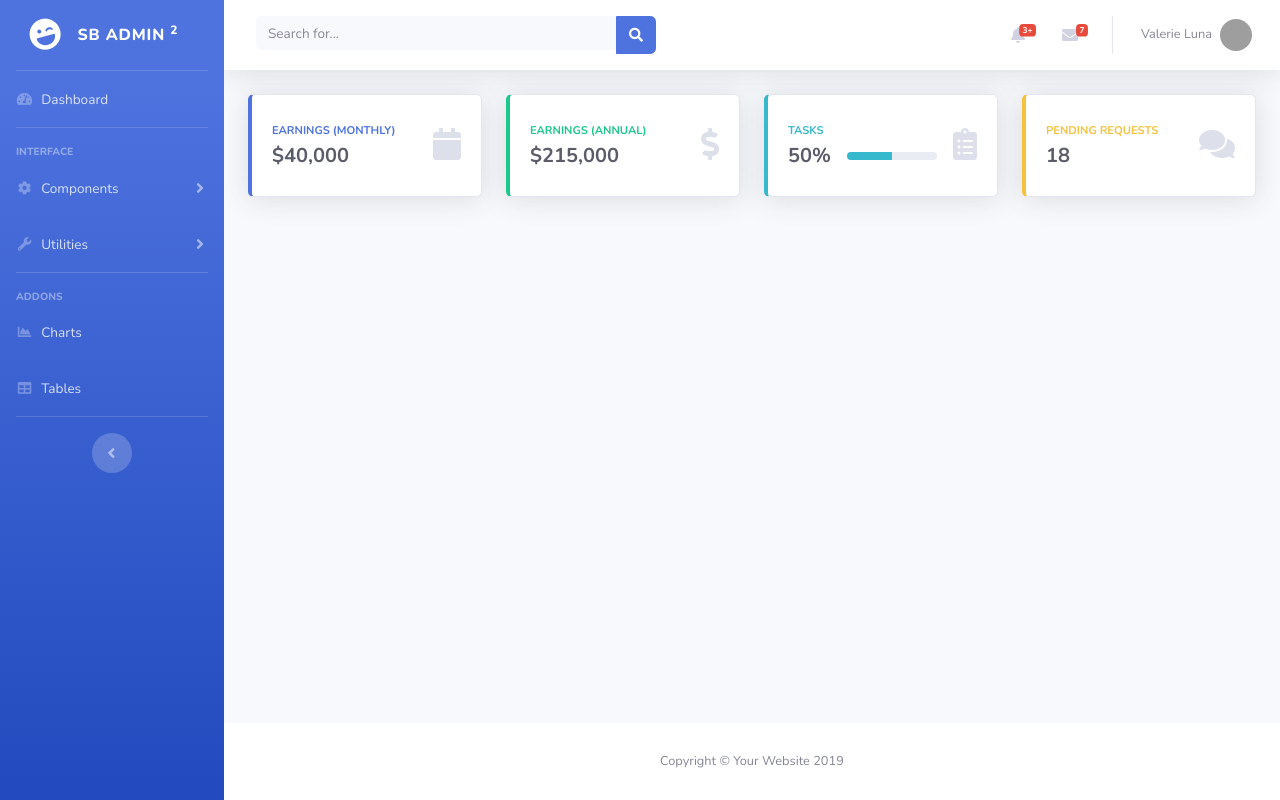
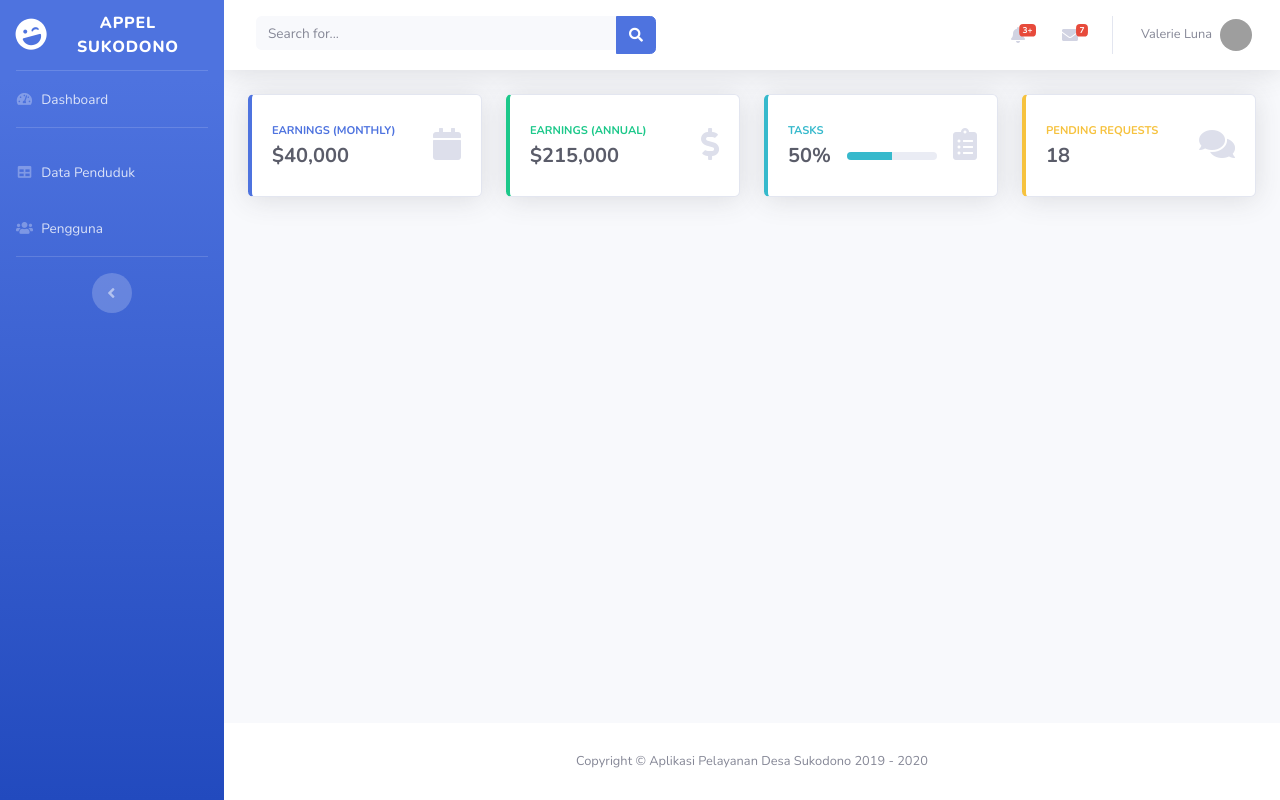
Before and after one commit to arissaturrohman/apel_murah, a PHP site: page /admin/index.php in a window 1280 px wide. Run offline with PHP 8.4, Linux system fonts and the light colour scheme; data that the repository does not hold is empty; grey boxes are pictures that could not be loaded.

```diff
--- a/admin/index.php
+++ b/admin/index.php
@@ -1,6 +1,8 @@
 <?php
 
 include('../inc/config.php');
+
+error_reporting(E_ALL ^(E_NOTICE | E_WARNING));
 
 ?>
 <!DOCTYPE html>
@@ -30,99 +32,7 @@ include('../inc/config.php');
   <!-- Page Wrapper -->
   <div id="wrapper">
 
-    <!-- Sidebar -->
-    <ul class="navbar-nav bg-gradient-primary sidebar sidebar-dark accordion" id="accordionSidebar">
-
-      <!-- Sidebar - Brand -->
-      <a class="sidebar-brand d-flex align-items-center justify-content-center" href="index.html">
-        <div class="sidebar-brand-icon rotate-n-15">
-          <i class="fas fa-laugh-wink"></i>
-        </div>
-        <div class="sidebar-brand-text mx-3">SB Admin <sup>2</sup></div>
-      </a>
-
-      <!-- Divider -->
-      <hr class="sidebar-divider my-0">
-
-      <!-- Nav Item - Dashboard -->
-      <li class="nav-item">
-        <a class="nav-link" href="index.php">
-          <i class="fas fa-fw fa-tachometer-alt"></i>
-          <span>Dashboard</span></a>
-      </li>
-
-      <!-- Divider -->
-      <hr class="sidebar-divider">
-
-      <!-- Heading -->
-      <div class="sidebar-heading">
-        Interface
-      </div>
-
-      <!-- Nav Item - Pages Collapse Menu -->
-      <li class="nav-item">
-        <a class="nav-link collapsed" href="#" data-toggle="collapse" data-target="#collapseTwo" aria-expanded="true" aria-controls="collapseTwo">
-          <i class="fas fa-fw fa-cog"></i>
-          <span>Components</span>
-        </a>
-        <div id="collapseTwo" class="collapse" aria-labelledby="headingTwo" data-parent="#accordionSidebar">
-          <div class="bg-white py-2 collapse-inner rounded">
-            <h6 class="collapse-header">Custom Components:</h6>
-            <a class="collapse-item" href="buttons.html">Buttons</a>
-            <a class="collapse-item" href="cards.html">Cards</a>
-          </div>
-        </div>
-      </li>
-
-      <!-- Nav Item - Utilities Collapse Menu -->
-      <li class="nav-item">
-        <a class="nav-link collapsed" href="#" data-toggle="collapse" data-target="#collapseUtilities" aria-expanded="true" aria-controls="collapseUtilities">
-          <i class="fas fa-fw fa-wrench"></i>
-          <span>Utilities</span>
-        </a>
-        <div id="collapseUtilities" class="collapse" aria-labelledby="headingUtilities" data-parent="#accordionSidebar">
-          <div class="bg-white py-2 collapse-inner rounded">
-            <h6 class="collapse-header">Custom Utilities:</h6>
-            <a class="collapse-item" href="utilities-color.html">Colors</a>
-            <a class="collapse-item" href="utilities-border.html">Borders</a>
-            <a class="collapse-item" href="utilities-animation.html">Animations</a>
-            <a class="collapse-item" href="utilities-other.html">Other</a>
-          </div>
-        </div>
-      </li>
-
-      <!-- Divider -->
-      <hr class="sidebar-divider">
-
-      <!-- Heading -->
-      <div class="sidebar-heading">
-        Addons
-      </div>
-
-      <!-- Nav Item - Charts -->
-      <li class="nav-item">
-        <a class="nav-link" href="index.php?page=penduduk">
-          <i class="fas fa-fw fa-chart-area"></i>
-          <span>Charts</span></a>
-      </li>
-
-      <!-- Nav Item - Tables -->
-      <li class="nav-item">
-        <a class="nav-link" href="tables.html">
-          <i class="fas fa-fw fa-table"></i>
-          <span>Tables</span></a>
-      </li>
-
-      <!-- Divider -->
-      <hr class="sidebar-divider d-none d-md-block">
-
-      <!-- Sidebar Toggler (Sidebar) -->
-      <div class="text-center d-none d-md-inline">
-        <button class="rounded-circle border-0" id="sidebarToggle"></button>
-      </div>
-
-    </ul>
-    <!-- End of Sidebar -->
+    <?php include('menu.php'); ?>
 
     <!-- Content Wrapper -->
     <div id="content-wrapper" class="d-flex flex-column">
@@ -328,7 +238,7 @@ include('../inc/config.php');
       <footer class="sticky-footer bg-white">
         <div class="container my-auto">
           <div class="copyright text-center my-auto">
-            <span>Copyright &copy; Your Website 2019</span>
+            <span>Copyright &copy; Aplikasi Pelayanan Desa Sukodono 2019 - <?php echo date('Y'); ?></span>
           </div>
         </div>
       </footer>
--- a/admin/konten.php
+++ b/admin/konten.php
@@ -2,6 +2,7 @@
 
 if (isset($_GET['page'])) {
     if ($_GET['page']=='penduduk') {
+        // $pendudukaktif = 'active';
         include "penduduk/penduduk.php";
     } elseif ($_GET['page']=='pelayanan') {
         include "pelayanan/pelayanan.php";
--- /dev/null
+++ b/admin/menu.php
@@ -0,0 +1,62 @@
+<!-- Sidebar -->
+<ul class="navbar-nav bg-gradient-primary sidebar sidebar-dark accordion" id="accordionSidebar">
+
+<!-- Sidebar - Brand -->
+<a class="sidebar-brand d-flex align-items-center justify-content-center" href="index.php">
+  <div class="sidebar-brand-icon rotate-n-15">
+    <i class="fas fa-laugh-wink"></i>
+  </div>
+  <div class="sidebar-brand-text mx-3">Appel Sukodono</div>
+</a>
+
+<!-- Divider -->
+<hr class="sidebar-divider my-0">
+
+
+<?php
+
+if ($page == "pengguna") {
+  $pengguna = 'active';
+}
+
+if ($page == "penduduk") {
+  $penduduk = 'active';
+}
+
+?>
+<!-- Nav Item - Dashboard -->
+<li class="nav-item">
+  <a class="nav-link" href="index.php">
+    <i class="fas fa-fw fa-tachometer-alt"></i>
+    <span>Dashboard</span></a>
+</li>
+
+<!-- Divider -->
+<hr class="sidebar-divider">
+
+
+
+<!-- Nav Item - Charts -->
+<li class="nav-item<?php echo $penduduk;?>">
+  <a class="nav-link" href="?page=penduduk">
+    <i class="fas fa-fw fa-table"></i>
+    <span>Data Penduduk</span></a>
+</li>
+
+<!-- Nav Item - Tables -->
+<li class="nav-item<?php echo $pengguna;?>">
+  <a class="nav-link" href="?page=pengguna">
+    <i class="fas fa-fw fa-users"></i>
+    <span>Pengguna</span></a>
+</li>
+
+<!-- Divider -->
+<hr class="sidebar-divider d-none d-md-block">
+
+<!-- Sidebar Toggler (Sidebar) -->
+<div class="text-center d-none d-md-inline">
+  <button class="rounded-circle border-0" id="sidebarToggle"></button>
+</div>
+
+</ul>
+<!-- End of Sidebar -->
--- a/login.php
+++ b/login.php
@@ -50,7 +50,7 @@ if (isset($_POST["login"])) {
     <form action="" method="POST">
         <div class="form-group">
             <label for="username">Username</label>
-            <input type="text" name="username" id="username" placeholder="Username" class="form-control">
+            <input type="text" name="username" id="username" placeholder="Username" class="form-control" autofocus>
         </div>
         <div class="form-group">
             <label for="password">Password</label>
```
Also changed, not shown: admin/penduduk/edit.php (added, +172 -0 lines), admin/penduduk/penduduk.php (+36 -13 lines).
